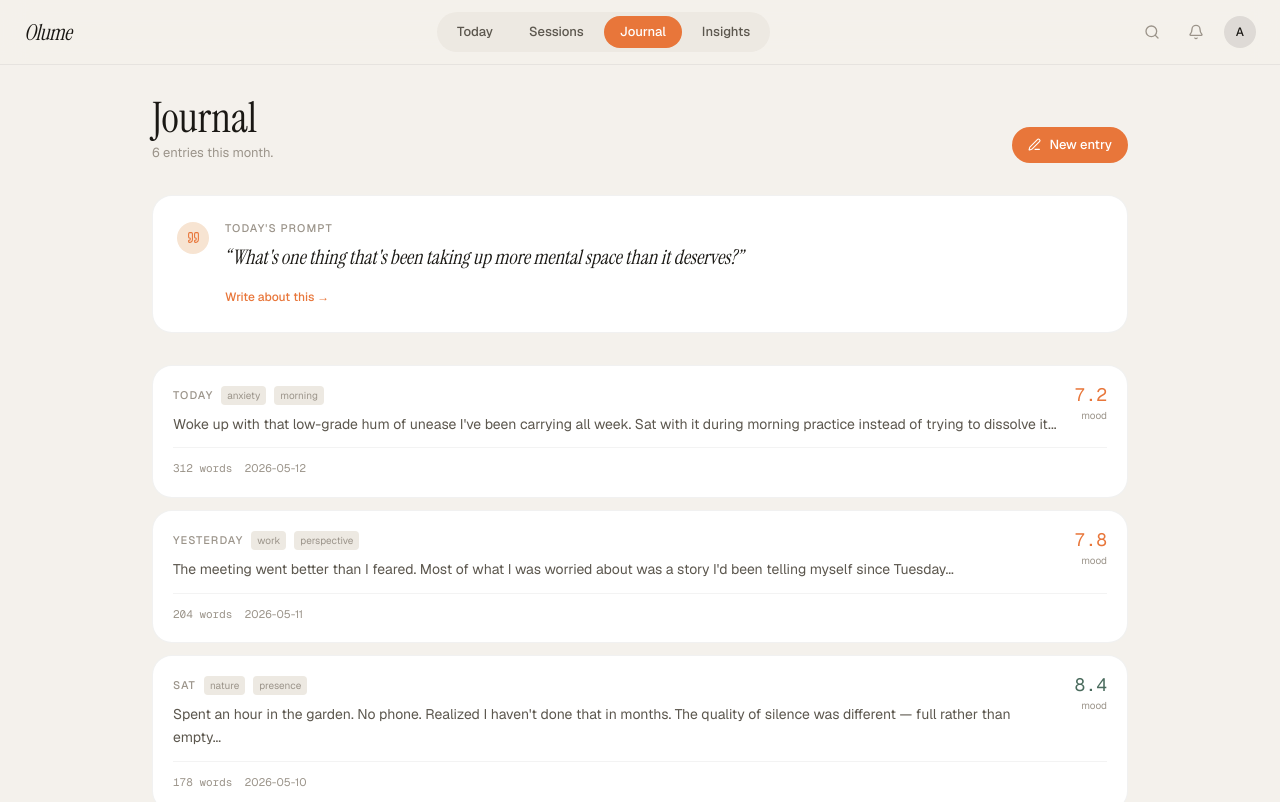
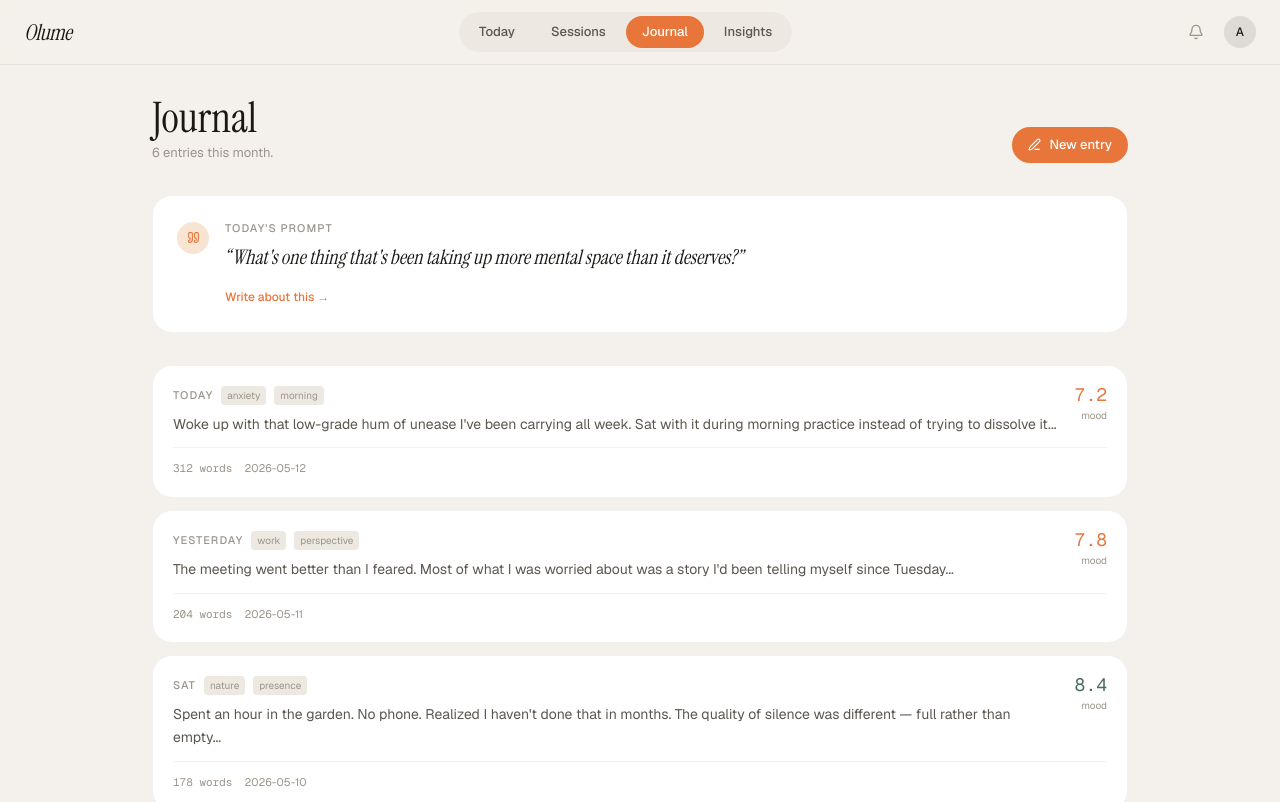
Before and after one commit to xcodenexus/Olume, a Next.js app: page /journal in a window 1280 px wide. Shown: the top 802 px of the page. Built offline with nearby package versions, Linux system fonts and the light colour scheme.

Commit message:
fix: remove search icon, wire bell and avatar as links to settings

```diff
--- a/src/app/settings/page.tsx
+++ b/src/app/settings/page.tsx
@@ -1,6 +1,7 @@
 "use client"
 
-import { useState } from "react"
+import { useState, useEffect } from "react"
+import { useSearchParams } from "next/navigation"
 import { motion } from "framer-motion"
 import { User, Smartphone, Bell, ChevronRight, Check } from "lucide-react"
 import { Header } from "@/components/layout/Header"
@@ -147,7 +148,15 @@ const TAB_CONTENT: Record<TabKey, React.ReactNode> = {
 }
 
 export default function SettingsPage() {
+  const searchParams = useSearchParams()
   const [tab, setTab] = useState<TabKey>("account")
+
+  useEffect(() => {
+    const t = searchParams.get("tab")
+    if (t === "notifications" || t === "devices" || t === "account") {
+      setTab(t)
+    }
+  }, [searchParams])
 
   return (
     <div className="min-h-screen bg-canvas">
--- a/src/components/layout/Header.tsx
+++ b/src/components/layout/Header.tsx
@@ -2,7 +2,7 @@
 
 import Link from "next/link"
 import { usePathname } from "next/navigation"
-import { Search, Bell } from "lucide-react"
+import { Bell } from "lucide-react"
 import { cn } from "@/lib/utils"
 
 const NAV_ITEMS = [
@@ -51,24 +51,20 @@ export function Header() {
 
         {/* Actions */}
         <div className="flex items-center gap-3 shrink-0">
-          <button
-            aria-label="Search"
-            className="w-8 h-8 flex items-center justify-center rounded-full text-ink-3 hover:text-ink hover:bg-subtle transition-colors"
-          >
-            <Search size={16} />
-          </button>
-          <button
+          <Link
+            href="/settings?tab=notifications"
             aria-label="Notifications"
             className="w-8 h-8 flex items-center justify-center rounded-full text-ink-3 hover:text-ink hover:bg-subtle transition-colors"
           >
             <Bell size={16} />
-          </button>
-          <button
-            aria-label="Account"
-            className="w-8 h-8 rounded-full bg-ink/10 flex items-center justify-center text-[12px] font-medium text-ink"
+          </Link>
+          <Link
+            href="/settings"
+            aria-label="Account settings"
+            className="w-8 h-8 rounded-full bg-ink/10 flex items-center justify-center text-[12px] font-medium text-ink hover:bg-ink/15 transition-colors"
           >
             A
-          </button>
+          </Link>
         </div>
       </div>
     </header>
```
